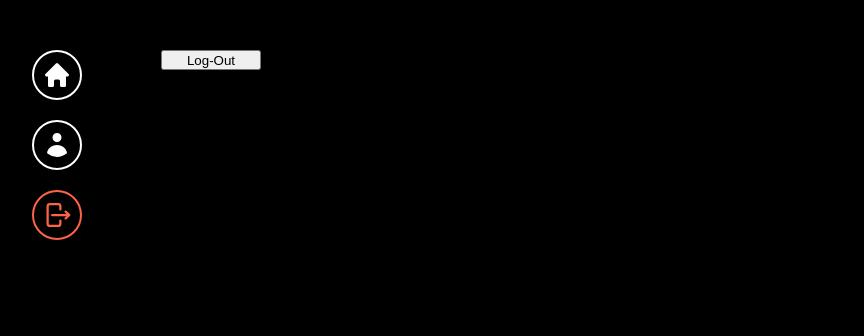
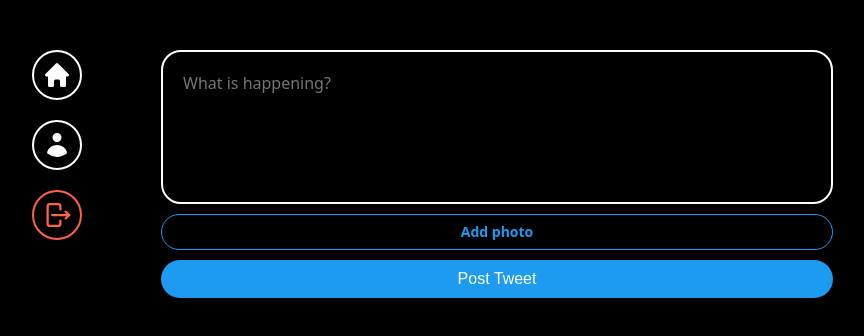
Before and after one commit to cywin1018/Nwitter-reloaded, a React (Vite) app: page / in a window 1280 px wide. Shown: the top 336 px of the page, without its empty margins (237-1101 px from the left). Built offline with nearby package versions, Linux system fonts and the light colour scheme; no server answers; sample sign-in values are in the browser's storage.

Commit message:
update 1107

```diff
--- /dev/null
+++ b/src/components/post-tweet-form.tsx
@@ -0,0 +1,96 @@
+import styled from "styled-components";
+import { useState } from "react";
+
+const Form = styled.form`
+  display: flex;
+  flex-direction: column;
+  gap: 10px;
+`;
+
+const TextArea = styled.textarea`
+  border: 2px solid white;
+  padding: 20px;
+  border-radius: 20px;
+  font-size: 16px;
+  color: white;
+  background-color: black;
+  width: 100%;
+  resize: none;
+  font-family: system-ui, -apple-system, BlinkMacSystemFont, "Segoe UI", Roboto,
+    Oxygen, Ubuntu, Cantarell, "Open Sans", "Helvetica Neue", sans-serif;
+  &::placeholder {
+    font-size: 16px;
+  }
+  &:focus {
+    outline: none;
+    border-color: #1d9bf0;
+  }
+`;
+
+const AttachFileButton = styled.label`
+  padding: 10px 0px;
+  color: #1d9bf0;
+  text-align: center;
+  border-radius: 20px;
+  border: 1px solid #1d9bf0;
+  font-size: 14px;
+  font-weight: 600;
+  cursor: pointer;
+`;
+
+const AttachFileInput = styled.input`
+  display: none;
+`;
+
+const SubmitBtn = styled.input`
+  background-color: #1d9bf0;
+  color: white;
+  border: none;
+  padding: 10px 0px;
+  border-radius: 20px;
+  font-size: 16px;
+  cursor: pointer;
+  &:hover,
+  &:active {
+    opacity: 0.9;
+  }
+`;
+
+export default function PostTweetForm() {
+  const [iSLoading, setLoading] = useState(false);
+  const [tweet, setTweet] = useState("");
+  const [file, setFile] = useState<File | null>(null);
+  const onChange = (e: React.ChangeEvent<HTMLTextAreaElement>) => {
+    setTweet(e.target.value);
+  };
+  const onFileChange = (e: React.ChangeEvent<HTMLInputElement>) => {
+    const { files } = e.target;
+    if (files && files.length === 1) {
+      setFile(files[0]);
+    }
+  };
+  return (
+    <Form>
+      <TextArea
+        rows={5}
+        maxLength={180}
+        onChange={onChange}
+        value={tweet}
+        placeholder="What is happening?"
+      />
+      <AttachFileButton htmlFor="file">
+        {file ? "Photo added" : "Add photo"}
+      </AttachFileButton>
+      <AttachFileInput
+        onChange={onFileChange}
+        type="file"
+        id="file"
+        accept="image/*"
+      />
+      <SubmitBtn
+        type="submit"
+        value={iSLoading ? "Posting..." : "Post Tweet"}
+      />
+    </Form>
+  );
+}
--- a/src/routes/home.tsx
+++ b/src/routes/home.tsx
@@ -1,15 +1,14 @@
-import { auth } from "../firebase";
 import styled from "styled-components";
+import PostTweetForm from "../components/post-tweet-form";
 
-const LogOut = styled.button`
-  width: 100px;
-  height: 20px;
-`;
+const Wrapper = styled.div``;
 
 export default function Home() {
-  const logOut = () => {
-    auth.signOut();
-    console.log("success log out maybe");
-  };
-  return <LogOut onClick={logOut}>Log-Out</LogOut>;
+  return (
+    <>
+      <Wrapper>
+        <PostTweetForm />
+      </Wrapper>
+    </>
+  );
 }
```
